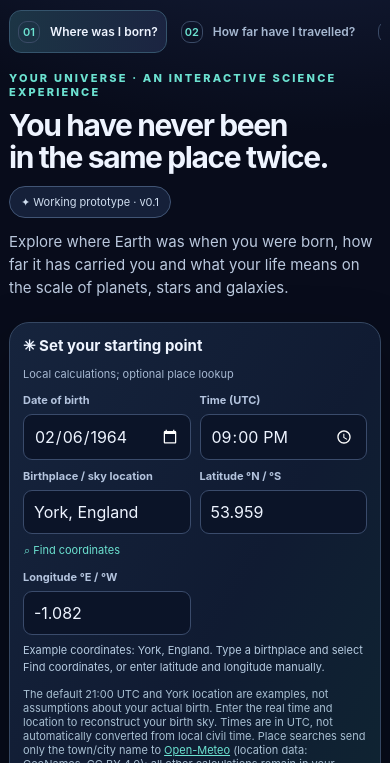
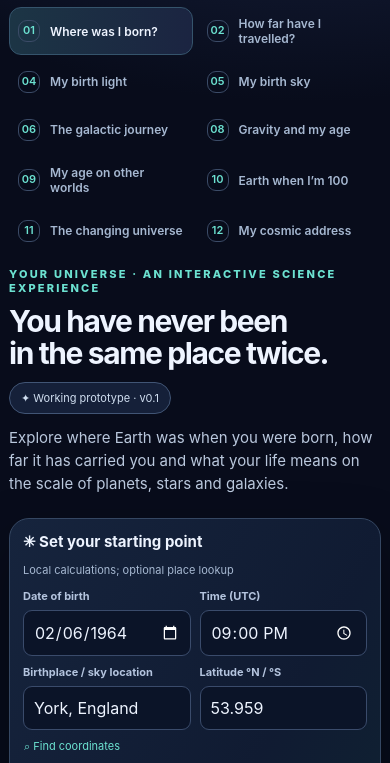
Before and after one commit to armpitpete/cosmic-birthplace-lab, a plain HTML site: page index.html in a window 390 px wide. Shown: the part 55-818 px from the top of the page. Drawn offline with Linux system fonts and the light colour scheme.

Commit message:
Display all experiment options on tablet and mobile

```diff
--- a/index.html
+++ b/index.html
@@ -20,6 +20,35 @@
 .place-results button{width:100%;display:block;padding:8px 10px;border:1px solid #354d6d;border-radius:8px;background:#172840;color:#e3efff;font-size:12px;text-align:left;cursor:pointer;margin:4px 0;white-space:normal}
 .place-results button:hover{border-color:var(--teal);background:#203b4e}
 .place-results[hidden]{display:none}
+
+/* Keep every experiment visible on tablet and phone; no horizontal scrolling required. */
+@media (max-width:1080px){
+  .navs{
+    display:grid;
+    grid-template-columns:repeat(5,minmax(0,1fr));
+    gap:5px;
+    overflow:visible;
+    padding-bottom:7px;
+  }
+  .nav{
+    box-sizing:border-box;
+    width:100%;
+    min-width:0;
+    margin:0;
+    white-space:normal;
+    overflow-wrap:anywhere;
+    line-height:1.25;
+  }
+}
+@media (max-width:900px){
+  .navs{grid-template-columns:repeat(4,minmax(0,1fr))}
+}
+@media (max-width:760px){
+  .navs{grid-template-columns:repeat(3,minmax(0,1fr))}
+}
+@media (max-width:480px){
+  .navs{grid-template-columns:repeat(2,minmax(0,1fr))}
+}
 </style>
 </head>
 <body>
```
